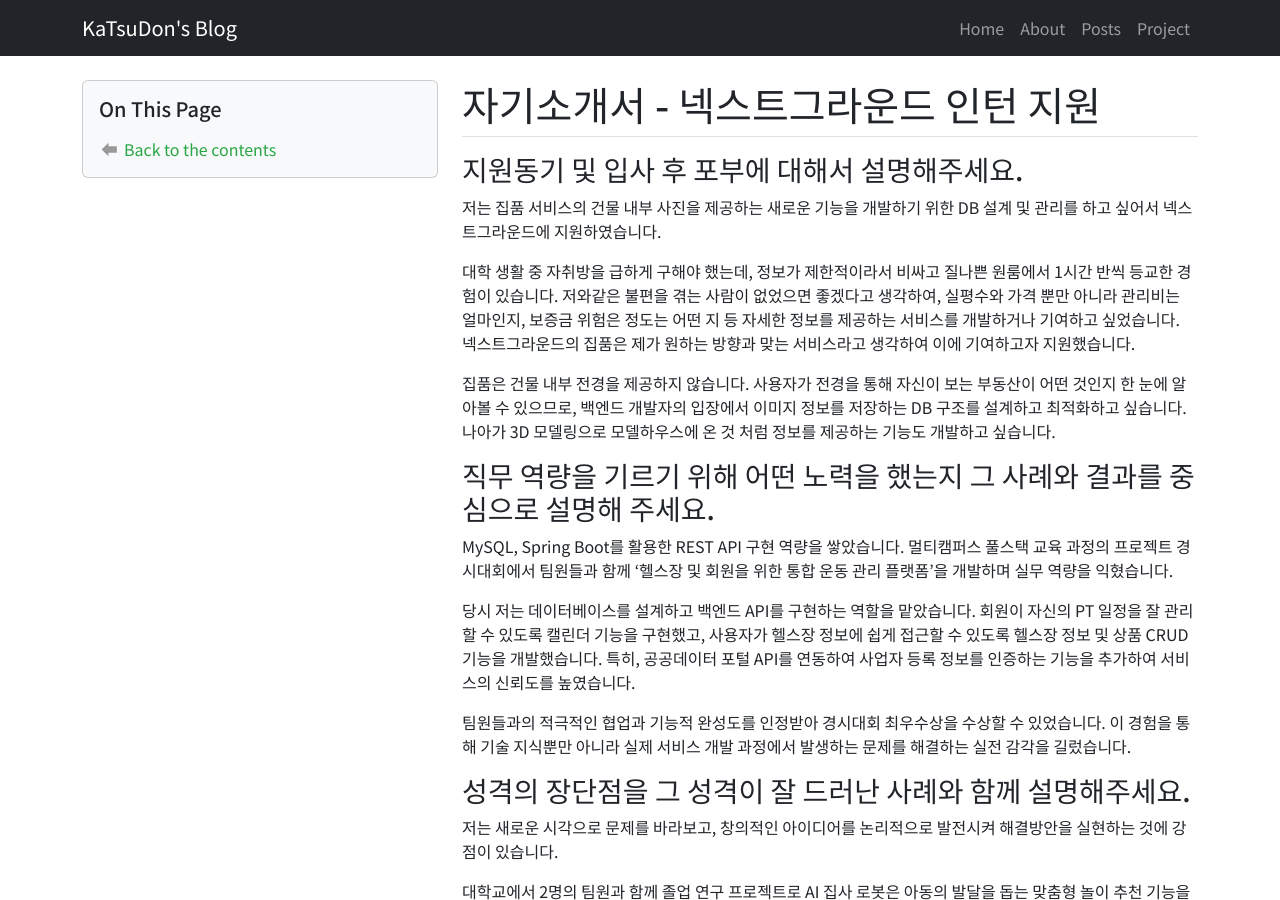
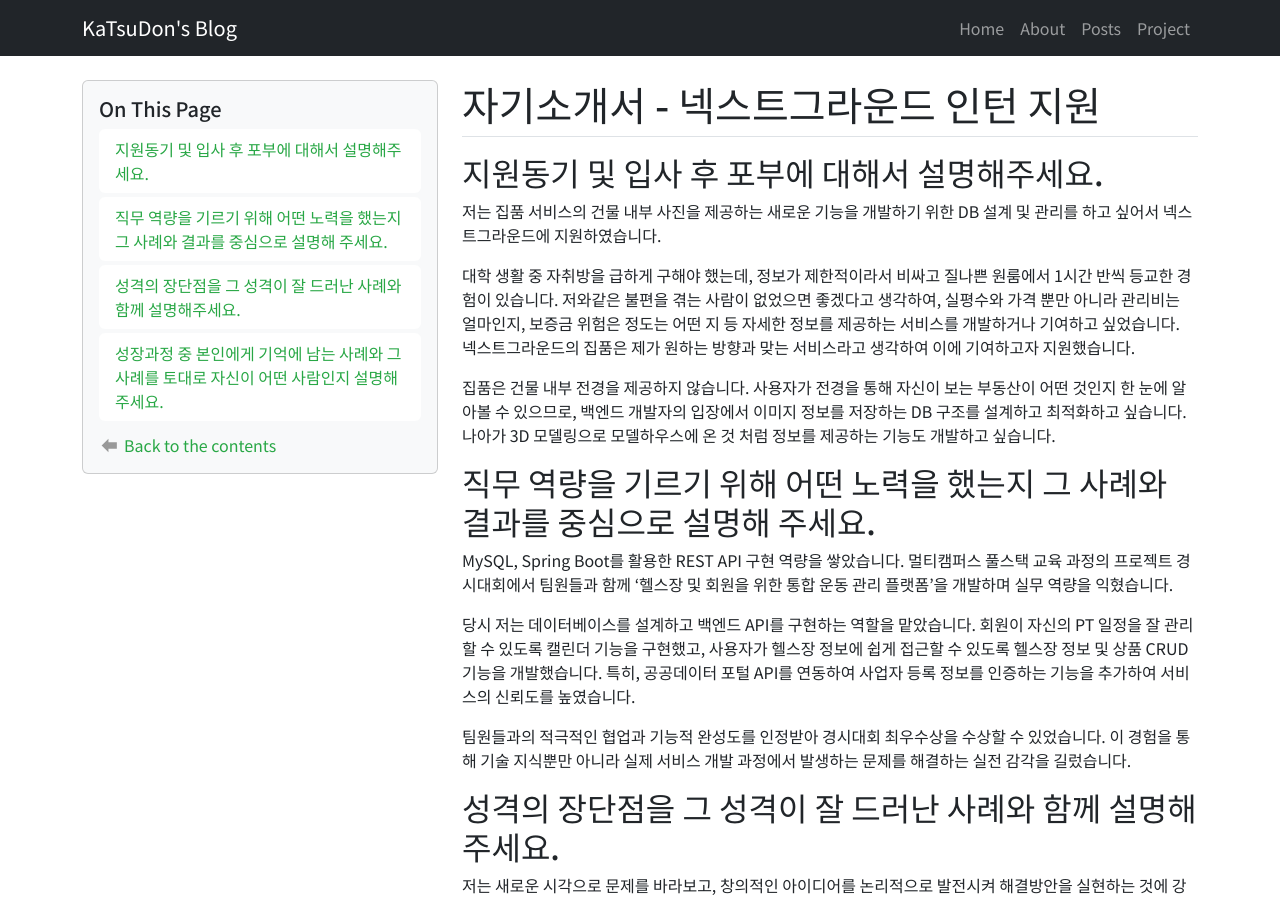
Before and after one commit to Katsudon8991/katsudon8991.github.io, a Jekyll site: the page built from _projects/nextground.md, in a window 1280 px wide and 900 px high. Built offline with Jekyll 4.4.1, drawn with Linux system fonts in a browser that asks for light colours.

Commit message:
edited nextground

```diff
--- a/_projects/nextground.md
+++ b/_projects/nextground.md
@@ -2,21 +2,21 @@
 title : 자기소개서 - 넥스트그라운드 인턴 지원
 ---
 
-### 지원동기 및 입사 후 포부에 대해서 설명해주세요.
+<h2>지원동기 및 입사 후 포부에 대해서 설명해주세요.</h2>
 저는 집품 서비스의 건물 내부 사진을 제공하는 새로운 기능을 개발하기 위한 DB 설계 및 관리를 하고 싶어서 넥스트그라운드에 지원하였습니다.
 
 대학 생활 중 자취방을 급하게 구해야 했는데, 정보가 제한적이라서 비싸고 질나쁜 원룸에서 1시간 반씩 등교한 경험이 있습니다. 저와같은 불편을 겪는 사람이 없었으면 좋겠다고 생각하여, 실평수와 가격 뿐만 아니라 관리비는 얼마인지, 보증금 위험은 정도는 어떤 지 등 자세한 정보를 제공하는 서비스를 개발하거나 기여하고 싶었습니다. 넥스트그라운드의 집품은 제가 원하는 방향과 맞는 서비스라고 생각하여 이에 기여하고자 지원했습니다.
 
 집품은 건물 내부 전경을 제공하지 않습니다. 사용자가 전경을 통해 자신이 보는 부동산이 어떤 것인지 한 눈에 알아볼 수 있으므로, 백엔드 개발자의 입장에서 이미지 정보를 저장하는 DB 구조를 설계하고 최적화하고 싶습니다. 나아가 3D 모델링으로 모델하우스에 온 것 처럼 정보를 제공하는 기능도 개발하고 싶습니다.
 
-### 직무 역량을 기르기 위해 어떤 노력을 했는지 그 사례와 결과를 중심으로 설명해 주세요.
+<h2>직무 역량을 기르기 위해 어떤 노력을 했는지 그 사례와 결과를 중심으로 설명해 주세요.</h2>
 MySQL, Spring Boot를 활용한 REST API 구현 역량을 쌓았습니다. 멀티캠퍼스 풀스택 교육 과정의 프로젝트 경시대회에서 팀원들과 함께 ‘헬스장 및 회원을 위한 통합 운동 관리 플랫폼’을 개발하며 실무 역량을 익혔습니다.
 
 당시 저는 데이터베이스를 설계하고 백엔드 API를 구현하는 역할을 맡았습니다. 회원이 자신의 PT 일정을 잘 관리할 수 있도록 캘린더 기능을 구현했고, 사용자가 헬스장 정보에 쉽게 접근할 수 있도록 헬스장 정보 및 상품 CRUD 기능을 개발했습니다. 특히, 공공데이터 포털 API를 연동하여 사업자 등록 정보를 인증하는 기능을 추가하여 서비스의 신뢰도를 높였습니다.
 
 팀원들과의 적극적인 협업과 기능적 완성도를 인정받아 경시대회 최우수상을 수상할 수 있었습니다. 이 경험을 통해 기술 지식뿐만 아니라 실제 서비스 개발 과정에서 발생하는 문제를 해결하는 실전 감각을 길렀습니다.
 
-### 성격의 장단점을 그 성격이 잘 드러난 사례와 함께 설명해주세요.
+<h2>성격의 장단점을 그 성격이 잘 드러난 사례와 함께 설명해주세요.</h2>
 저는 새로운 시각으로 문제를 바라보고, 창의적인 아이디어를 논리적으로 발전시켜 해결방안을 실현하는 것에 강점이 있습니다.
 
 대학교에서 2명의 팀원과 함께 졸업 연구 프로젝트로 AI 집사 로봇은 아동의 발달을 돕는 맞춤형 놀이 추천 기능을 개선하는 과제를 맡았습니다. 기존의 추천 기능은 아동이 좋아하는 놀이만 선택하는 경우 기능 본연의 목적을 잃을 수 있다는 문제가 있었습니다.
@@ -25,7 +25,7 @@
 
 저는 차가워 보이는 인상을 가지고 있는 것이 단점입니다. CAP@ 직업훈련 단체교육을 받을 때, 강사님이 농담해도 잘 웃지 않아서 차가운 인상을 준다고 말씀하셨습니다. 이 문제는 자기소개나 말을 할 때 농담을 섞는 등의 방법으로 해결하고 있습니다.
 
-### 성장과정 중 본인에게 기억에 남는 사례와 그 사례를 토대로 자신이 어떤 사람인지 설명해 주세요.
+<h2>성장과정 중 본인에게 기억에 남는 사례와 그 사례를 토대로 자신이 어떤 사람인지 설명해 주세요.</h2>
 
 저는 역지사지의 자세로 상대방의 처지를 파악하고 배려할 수 있는 사람입니다.
 
```
